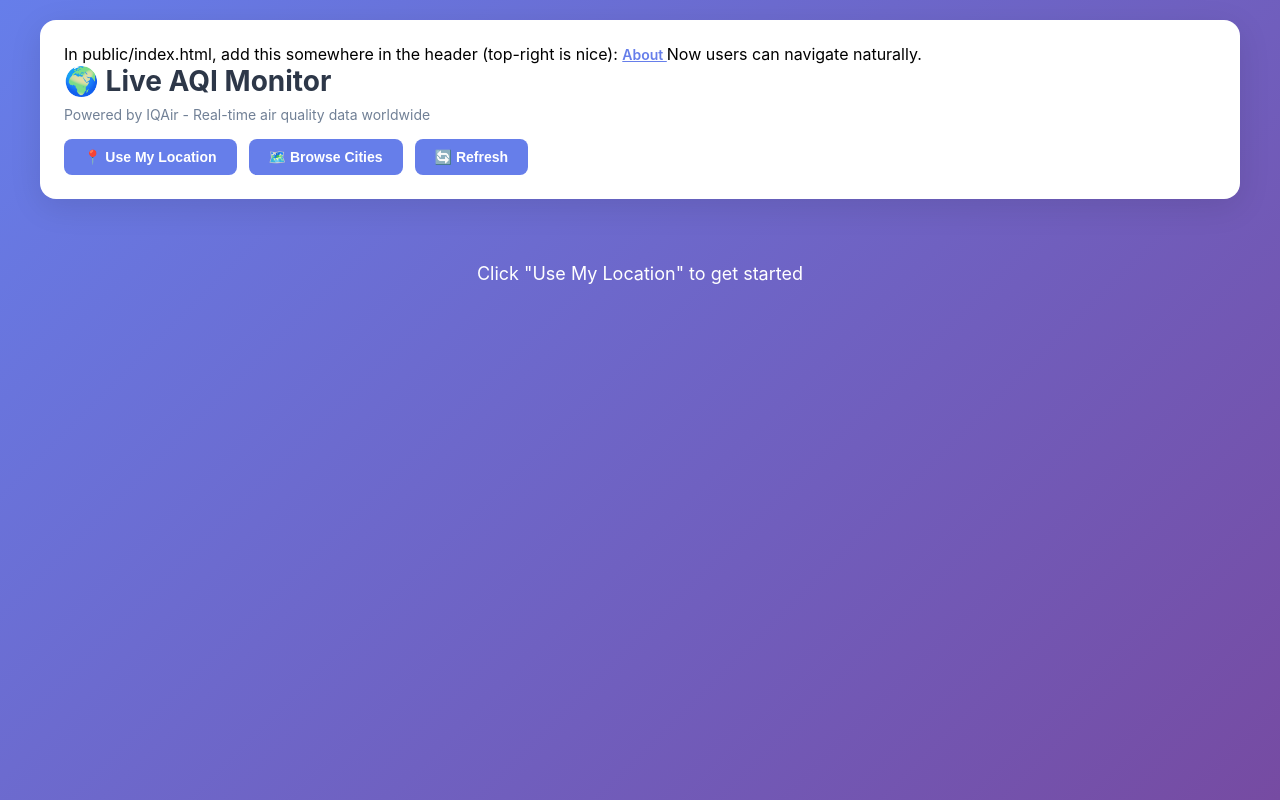
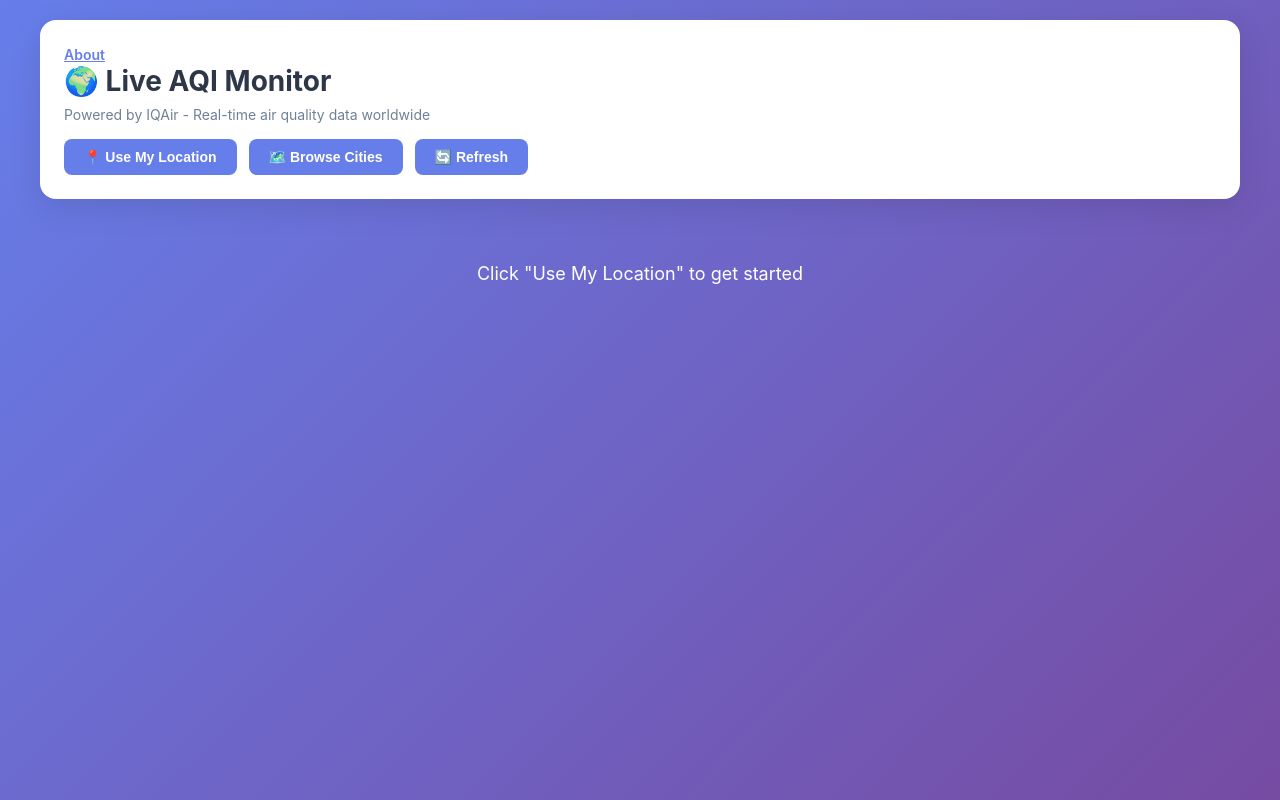
Before and after one commit to robjeffojeffdawg/aqi-api-iqair, a website: page index.html in a window 1280 px wide. Drawn offline with Linux system fonts and the light colour scheme.

```diff
--- a/index.html
+++ b/index.html
@@ -198,14 +198,11 @@
 <body>
     <div class="container">
         <div class="header">
-            In public/index.html, add this somewhere in the header (top-right is nice):
 
 <a href="/about.html" style="font-size:14px; color:#667eea; font-weight:600;">
   About
 </a>
 
-
-Now users can navigate naturally.
             <h1>🌍 Live AQI Monitor</h1>
             <div class="subtitle">Powered by IQAir - Real-time air quality data worldwide</div>
 
```
